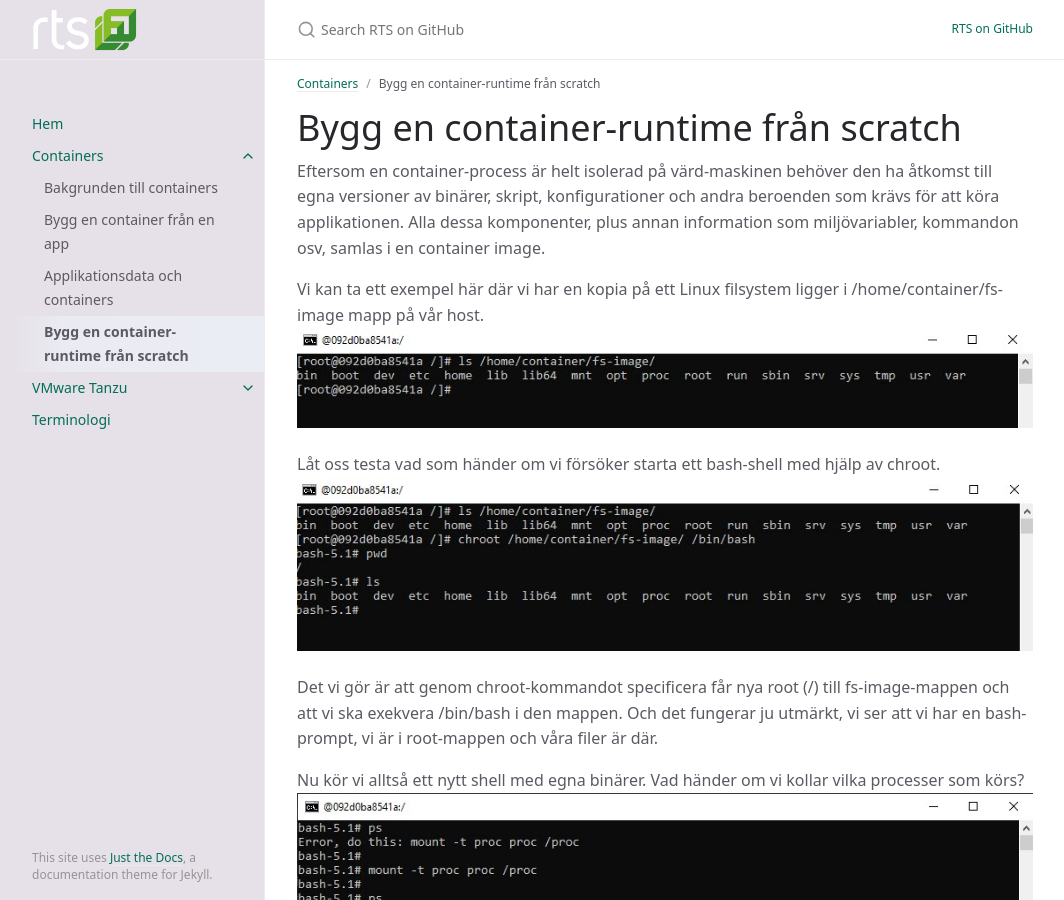
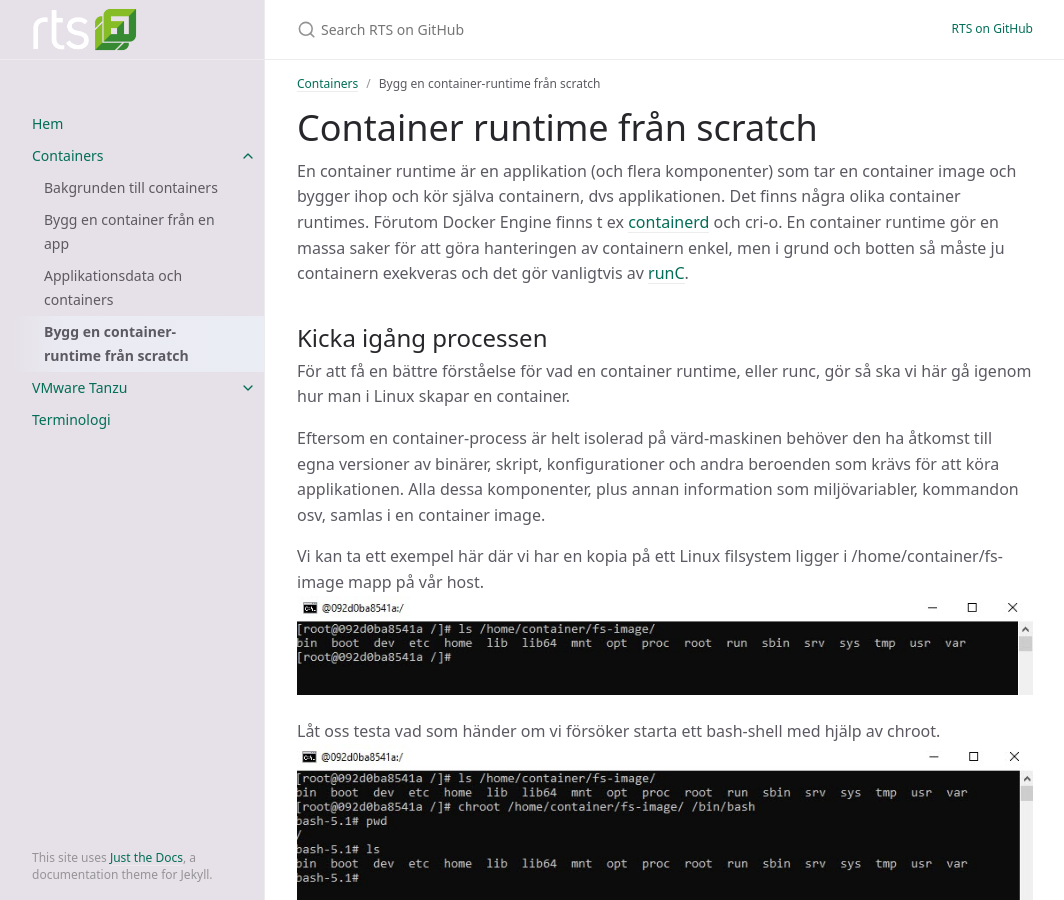
Before and after one commit to RTSAB/rtsab.github.io, a Jekyll site: the page built from docs/containers/container-from-scratch.md, in a window 1280 px wide and 900 px high. Shown: the whole window, without its empty margins (107-1171 px from the left). Built offline with Jekyll 4.4.1, drawn with Linux system fonts in a browser that asks for light colours.

Commit message:
Lägg till nytt intro

```diff
--- a/docs/containers/container-from-scratch.md
+++ b/docs/containers/container-from-scratch.md
@@ -4,7 +4,13 @@ title:  "Bygg en container-runtime från scratch"
 parent: "Containers"
 nav_order: 4
 ---
-# Bygg en container-runtime från scratch
+# Container runtime från scratch
+
+En container runtime är en applikation (och flera komponenter) som tar en container image och bygger ihop och kör själva containern, dvs applikationen. Det finns några olika container runtimes. Förutom Docker Engine finns t ex [containerd](https://containerd.io/) och cri-o. En container runtime gör en massa saker för att göra hanteringen av containern enkel, men i grund och botten så måste ju containern exekveras och det gör vanligtvis av [runC](https://github.com/opencontainers/runc).
+
+## Kicka igång processen
+
+För att få en bättre förståelse för vad en container runtime, eller runc, gör så ska vi här gå igenom hur man i Linux skapar en container.
 
 Eftersom en container-process är helt isolerad på värd-maskinen behöver den ha åtkomst till egna versioner av binärer, skript, konfigurationer och andra beroenden som krävs för att köra applikationen. Alla dessa komponenter, plus annan information som miljövariabler, kommandon osv, samlas i en container image.
 
```
